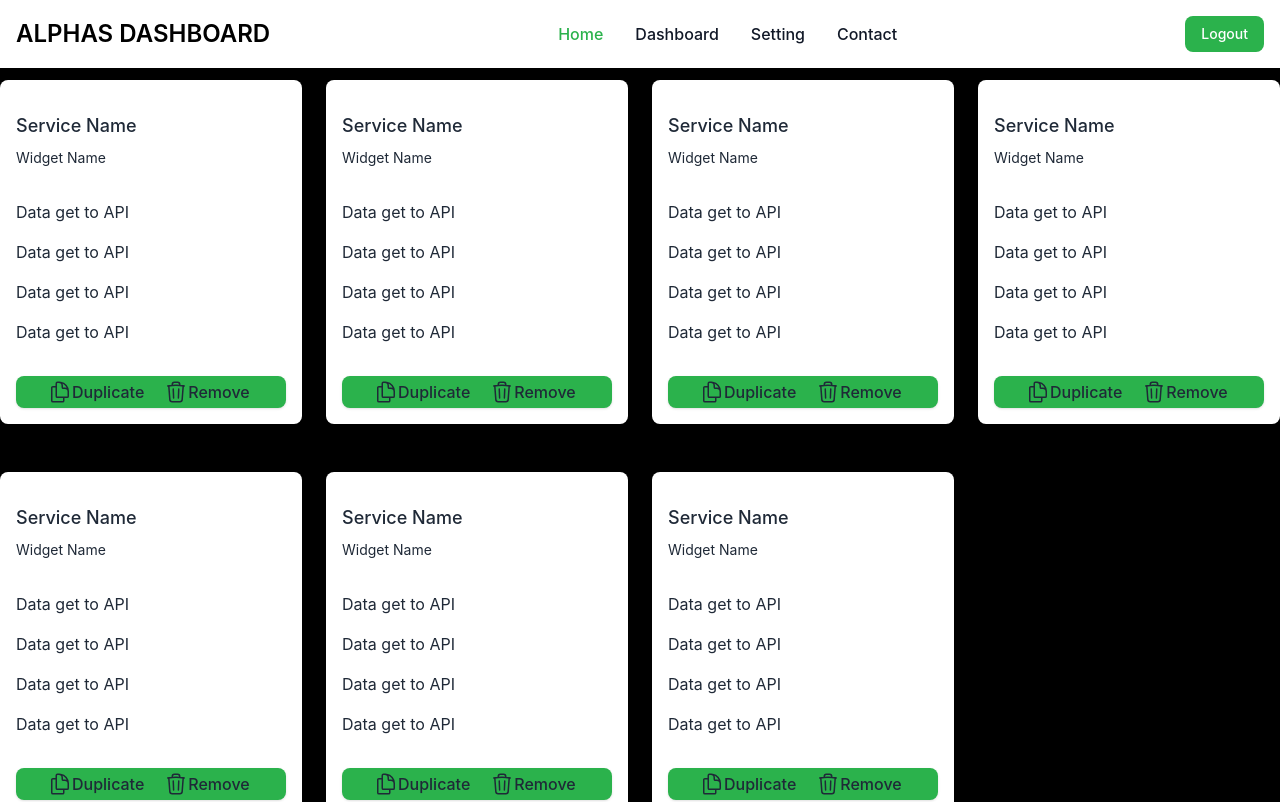
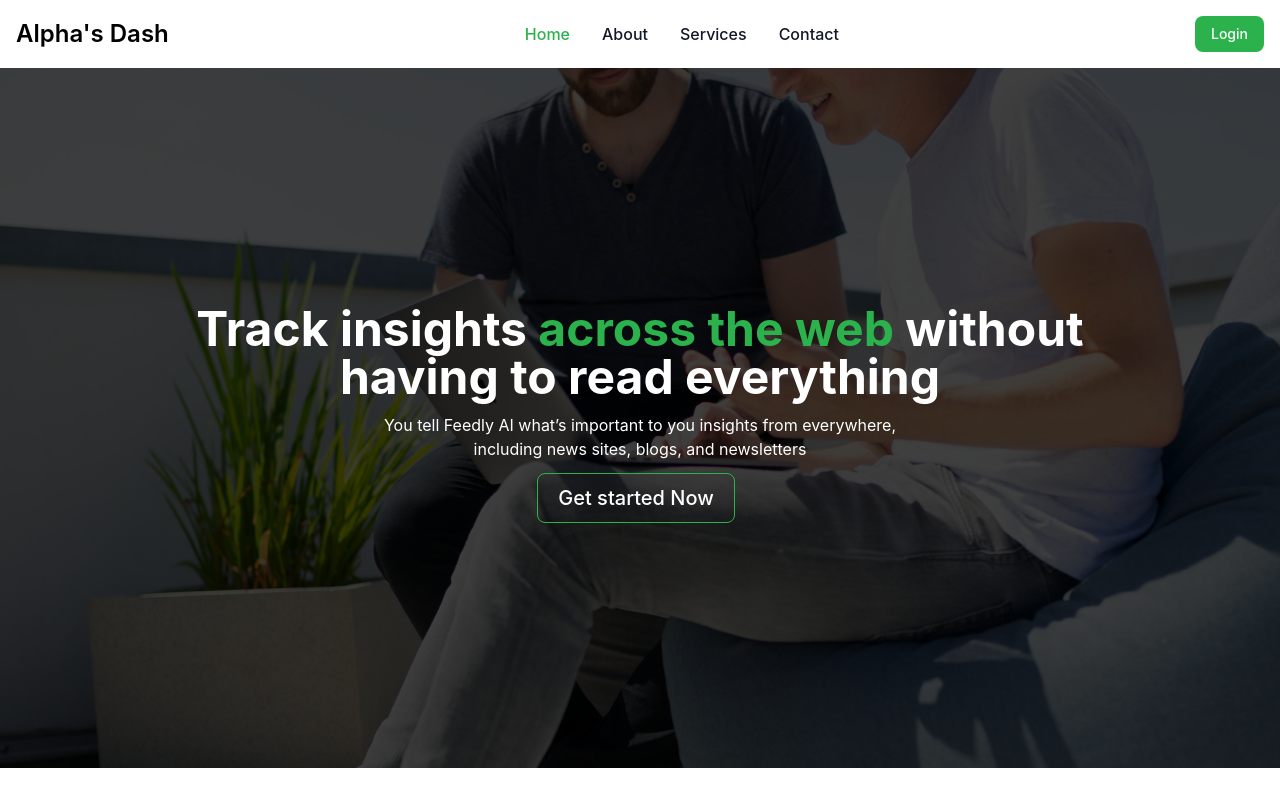
Before and after one commit to Stilisky/Alphas_Dashboard, a React (Create React App) app in the folder client/: page / in a window 1280 px wide. Shown: the top 802 px of the page. Built offline with nearby package versions, Linux system fonts and the light colour scheme.

Commit message:
Conflict bugs fix

```diff
--- a/client/src/App.js
+++ b/client/src/App.js
@@ -2,18 +2,15 @@ import './App.css';
 import Landing from './components/landing';
 import AdminHome from './admin/page/AdminHome';
 import { Route, Routes } from 'react-router-dom';
-
-
+import { UserDashboard } from './components/userdashboard';
 
 function App() {
   return (
     <Routes>
       <Route path='/' element={<Landing />}/>
       <Route path='/AdminHome' element={<AdminHome />}/>
-
+      <Route path='/dashboard' element={<UserDashboard />}/>
     </Routes>
-
-
   );
 }
 
--- a/client/src/components/App.js
+++ /dev/null
@@ -1,12 +0,0 @@
-import '../styles/App.css';
-import { UserDashboard } from './userdashboard';
-
-function App() {
-  return (
-    <div className="App">
-      <UserDashboard/>
-    </div>
-  );
-}
-
-export default App;
--- a/client/src/index.js
+++ b/client/src/index.js
@@ -1,9 +1,9 @@
 import React from 'react';
 import ReactDOM from 'react-dom/client';
 import './/styles/index.css';
-import App from './/components/App';
 import reportWebVitals from './reportWebVitals';
 import { BrowserRouter } from 'react-router-dom';
+import App from './App';
 
 const root = ReactDOM.createRoot(document.getElementById('root'));
 root.render(
```
Also changed, not shown: client/src/components/test.js (added, +12 -0 lines), client/src/App.css (renamed from client/src/styles/App.css), 1 other file (tests, documents, lock files or other folders).
